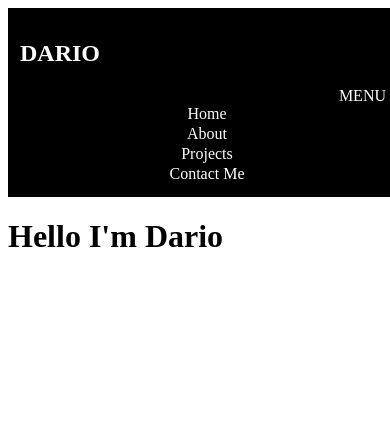
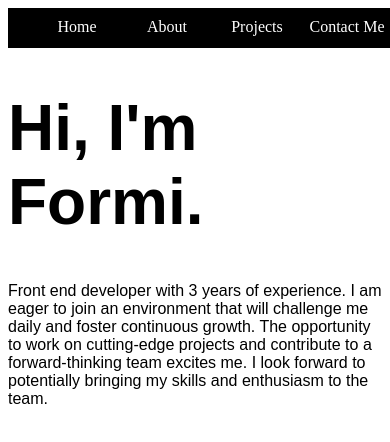
Before and after one commit to darioformoso/Portfolio, an Angular app: page / in a window 390 px wide. Shown: the top 442 px of the page. Built offline with nearby package versions, Linux system fonts and the light colour scheme.

Commit message:
midnight update

```diff
--- a/src/app/app.component.html
+++ b/src/app/app.component.html
@@ -1,2 +1,5 @@
-<top-navigation></top-navigation>
-<h1>Hello I'm Dario</h1>
+<!-- Navigation Bar -->
+<top-navigation />
+
+<!-- Page Content -->
+<home-page />
--- /dev/null
+++ b/src/app/home/home.component.html
@@ -0,0 +1,8 @@
+<h1>Hi, I'm Formi.</h1>
+<p>
+  Front end developer with 3 years of experience. I am eager to join an
+  environment that will challenge me daily and foster continuous growth. The
+  opportunity to work on cutting-edge projects and contribute to a
+  forward-thinking team excites me. I look forward to potentially bringing my
+  skills and enthusiasm to the team.
+</p>
--- /dev/null
+++ b/src/app/home/home.component.scss
@@ -0,0 +1,8 @@
+h1 {
+  font-size: 64px;
+  font-family: sans-serif;
+}
+
+p {
+  font-family: sans-serif;
+}
--- /dev/null
+++ b/src/app/home/home.component.ts
@@ -0,0 +1,12 @@
+import { Component, OnInit } from '@angular/core';
+
+@Component({
+  selector: 'home-page',
+  templateUrl: 'home.component.html',
+  styleUrls: ['home.component.scss'],
+})
+export class HomeComponent implements OnInit {
+  constructor() {}
+
+  public ngOnInit() {}
+}
--- a/src/app/navigation/navigation.component.html
+++ b/src/app/navigation/navigation.component.html
@@ -1,35 +1,9 @@
-<div class="navbar">
-  <div class="nav-logo">
-    <a>
-      <h2>DARIO</h2><!--<img src="#">-->
-    </a>
-  </div>
-  <div class="nav-menu-mobile" data-status="closed">
-    <span>MENU</span>
-    <i class="menu-toggle fa-solid fa-bars"></i>
-  </div>
+<div class="wrapper">
   <div class="nav-menu">
     @for (item of navItems; track item.key) {
-      <div class="nav-menu-item">
-        <a class="nav-menu-item-link" [href]="item.key">{{item.label}}</a>
-      </div>
+    <div class="nav-menu-item">
+      <a [href]="item.key">{{ item.label }}</a>
+    </div>
     }
   </div>
-  <!-- <ul class="nav-menu">
-    <li><a class="nav-menu-item" href="#">Home</a></li>
-    <li><a class="nav-menu-item" href="#">Info</a></li>
-    <li><a class="nav-menu-item" href="#">Contact</a></li>
-    <li>
-      <div class="nav-menu-item nav-dropdown">
-        About
-        <a class="dropdown-item">Dropdown Item 1</a>
-        <a class="dropdown-item">Dropdown Item 2</a>
-        <a class="dropdown-item">Dropdown Item 3</a>
-        <a class="dropdown-item">Dropdown Item 4</a>
-
-      </div>
-    </li>
-    <li><a class="nav-menu-item" href="#">More</a></li>
-  </ul> -->
-
 </div>
--- a/src/app/navigation/navigation.component.scss
+++ b/src/app/navigation/navigation.component.scss
@@ -1,42 +1,38 @@
-:host {
+:host,
+.wrapper {
   width: 100%;
   height: 100%;
+  margin: 0;
 }
 * {
   transition: 0.5s;
 }
-body {
-  margin: 0;
-  padding: 0;
-  font-family: sans-serif;
-}
 
-.navbar {
-  padding: 12px;
-  width: 100%;
-  background-color: #000;
-  color: #fff;
-}
+.wrapper {
+  display: flex;
+  flex-direction: row;
+  align-items: center;
+  justify-content: end;
+  background-color: black;
+  padding: 10px;
 
   .nav-menu {
     display: flex;
-  align-items: end;
+    flex-direction: row;
+    align-items: center;
     justify-content: end;
-  margin: 8px 8px 8px auto;
+  }
 }
 
-.nav-logo {
-  cursor: pointer;
-}
-
-.nav-menu-item{
+.nav-menu-item {
   width: 90px;
   display: flex;
   align-items: center;
   justify-content: center;
-  a{
+
+  a {
     text-decoration: none;
-    color:white;
+    color: white;
   }
 
   a:hover {
@@ -44,7 +40,7 @@ a:hover {
   }
 
   a::after {
-  content: '';
+    content: "";
     display: block;
     height: 2px;
     width: 0%;
@@ -56,68 +52,3 @@ a:hover::after {
     width: 105%;
   }
 }
-
-
-.nav-menu li {
-  display: inline-block;
-  margin: 0 10px 0 0;
-  text-align: center;
-}
-
-.nav-menu-mobile {
-  margin: 0 8px 0 auto;
-  cursor: pointer;
-}
-
-.menu-toggle i {
-  transition: 0.5s;
-}
-
-.nav-dropdown {
-  position: relative;
-}
-.nav-dropdown .dropdown-item {
-  display: none;
-  width: 100px;
-  word-wrap: break-word;
-  color: orange;
-  background-color: #0d0b09;
-}
-
-.nav-dropdown:hover .dropdown-item {
-  transition: 0.5s;
-  display: block;
-  position: absolute;
-}
-
-@media (max-width: 1000px) {
-  .navbar {
-    display: flex;
-    flex-direction: column;
-    align-items: center;
-  }
-  .nav-logo {
-    margin-left: 0;
-    margin-right: auto;
-  }
-  .nav-menu {
-    display: block;
-    margin: 0;
-    padding: 0;
-  }
-
-  .nav-menu li {
-    display: block;
-    margin: 0;
-    padding: 0;
-  }
-
-  a::after {
-    content: '';
-    display: none;
-  }
-
-  a:hover::after {
-    display: none;
-  }
-}
```
Also changed, not shown: src/app/app.module.ts (+5 -10 lines). Lines whose indentation alone changed are shown as unchanged.
